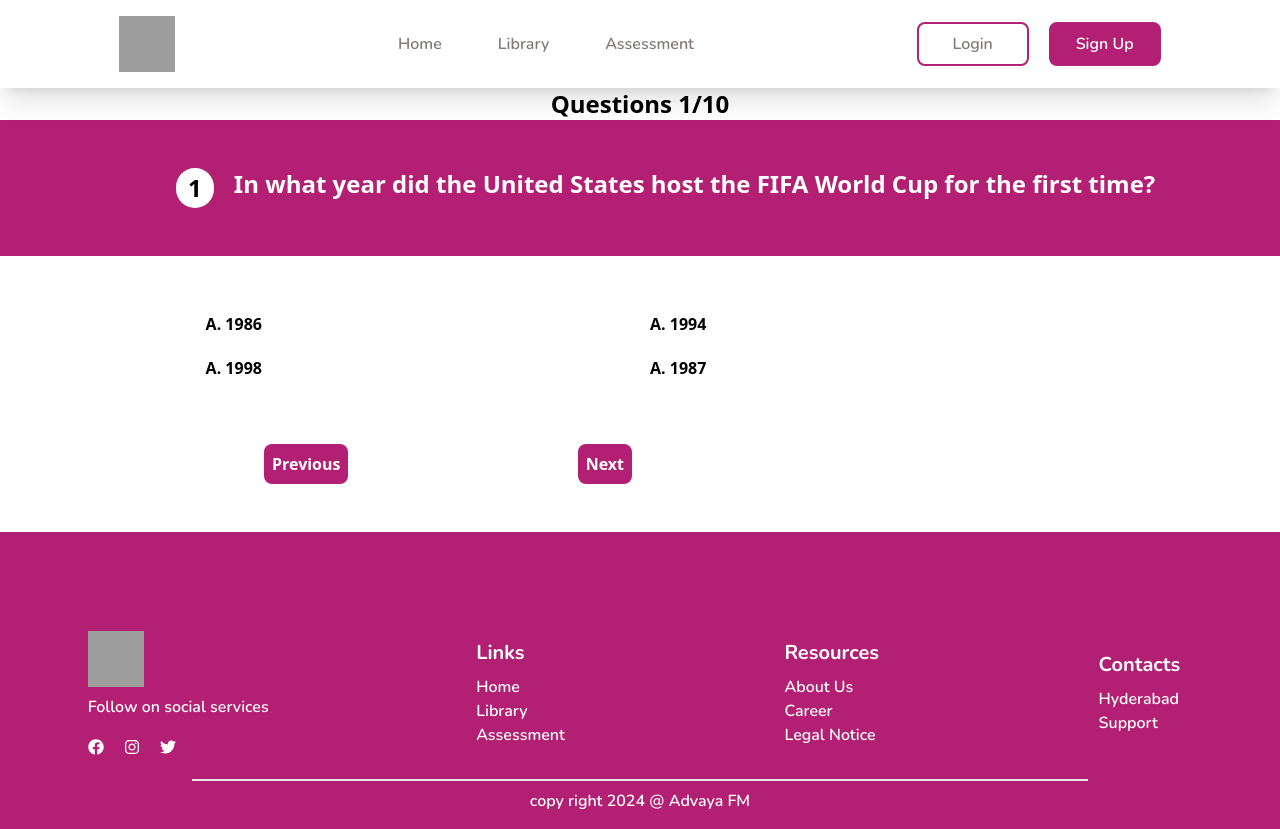
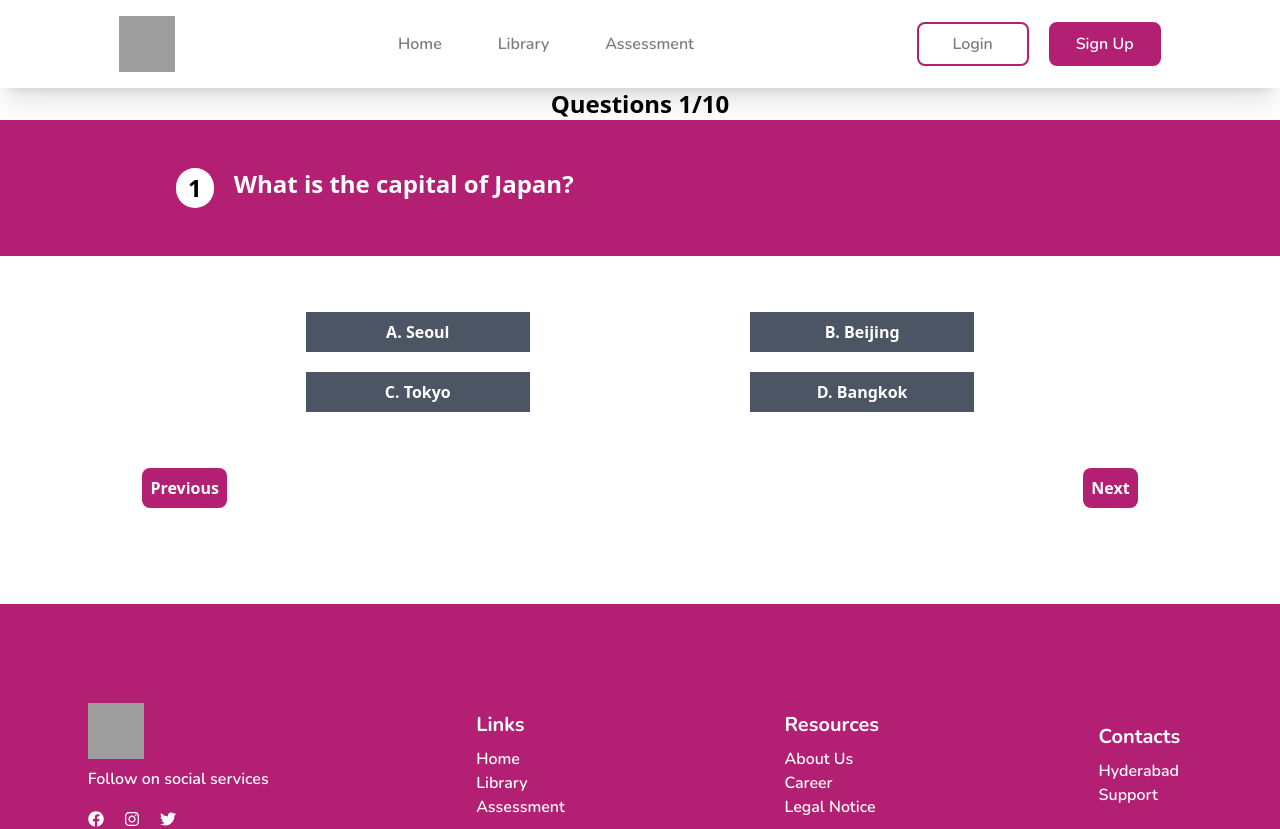
Before and after one commit to My-apps-development/lms_website_frontend, a React (Vite) app: page /assessment/quiz in a window 1280 px wide. Shown: the top 829 px of the page. Built offline with nearby package versions, Linux system fonts and the light colour scheme; grey boxes are pictures that could not be loaded.

Commit message:
quizadded

```diff
--- a/src/Pages/Assessment/StartQuiz.jsx
+++ b/src/Pages/Assessment/StartQuiz.jsx
@@ -1,8 +1,23 @@
+import { useState } from "react"
 import Footer from "../../Components/Footer/Footer"
 import Header from "../../Components/Header/Header"
+import Quiz from "./quiz.json"
 
 
 const StartQuiz = () => {
+
+    const [currentQuestion, setCurrentQuestion] = useState(0)
+
+    const previousQuestion = () => {
+
+        setCurrentQuestion((prev) => Math.max(prev - 1, 0));
+    }
+
+    const nextQuestion = () => {
+        setCurrentQuestion((next) => next + 1)
+    }
+
+    const currentQuizNumber = Quiz.Quiz[currentQuestion]
     return (
         <div>
             <Header />
@@ -14,27 +29,29 @@ const StartQuiz = () => {
                     <div className="bg-[#B32073] p-2">
                         <div className="flex gap-5 p-10  text-2xl text-white ml-32">
                             <div className="w-10 h-10 rounded-full bg-white flex justify-center items-center">
-                                <p className="text-black">1</p>
+                                <p className="text-black">{currentQuizNumber.id}</p>
                             </div>
                             <div className="w-full flex flex-wrap">
-                                <h4>In what year did the United States host the FIFA World Cup for the first time?</h4>
+                                <h4>{currentQuizNumber.question}</h4>
                             </div>
                         </div>
                     </div>
-                    <div className="w-full flex justify-center items-center my-10 p-2">
-                        <div className="grid grid-cols-2 w-[70%] p-2 gap-5">
-                            <p>A. 1986</p>
-                            <p>A. 1994</p>
-                            <p>A. 1998</p>
-                            <p>A. 1987</p>
+                    <div className="w-full flex justify-center items-center my-10 p-2 flex-col">
+                        <div className="grid grid-cols-2 w-[70%] p-2 gap-5 place-items-center">
+                            <p className="bg-gray-600 w-56 py-2 px-5 text-center text-white">A. {currentQuizNumber.option_A}</p>
+                            <p className="bg-gray-600 w-56 py-2 px-5 text-center text-white">B. {currentQuizNumber.option_B}</p>
+                            <p className="bg-gray-600 w-56 py-2 px-5 text-center text-white">C. {currentQuizNumber.option_C}</p>
+                            <p className="bg-gray-600 w-56 py-2 px-5 text-center text-white">D. {currentQuizNumber.option_D}</p>
+                        </div>
+
+                        <div className="w-[80%] my-10 p-2">
+                            <div className="flex justify-between items-center gap-10">
+                                <button className="p-2 bg-[#B32073] text-white rounded-lg  hover:bg-inherit hover:border-[#B32073] hover:border-2 hover:text-[#B32073] disabled:bg-gray-600" onClick={previousQuestion} disabled = {currentQuizNumber == 1}>Previous</button>
+                                <button className="p-2 bg-[#B32073] text-white rounded-lg  hover:bg-inherit hover:border-[#B32073] hover:border-2 hover:text-[#B32073] disabled:bg-gray-600" onClick={nextQuestion} disabled={currentQuizNumber == Quiz.Quiz.length - 1}>Next</button>
+                            </div>
                         </div>
                     </div>
-                    <div className="w-[30%] mx-64  my-10 p-2">
-                        <div className="flex justify-between items-center gap-10">
-                            <button className="p-2 bg-[#B32073] text-white rounded-lg  hover:bg-inherit hover:border-[#B32073] hover:border-2 hover:text-[#B32073]">Previous</button>
-                            <button className="p-2 bg-[#B32073] text-white rounded-lg  hover:bg-inherit hover:border-[#B32073] hover:border-2 hover:text-[#B32073]">Next</button>
-                        </div>
-                    </div>
+
                 </div>
             </div>
             <Footer />
--- /dev/null
+++ b/src/Pages/Assessment/quiz.json
@@ -0,0 +1,40 @@
+{
+    "Quiz": [
+        {
+            "id": 1,
+            "question": "What is the capital of Japan?",
+            "option_A": "Seoul",
+            "option_B": "Beijing",
+            "option_C": "Tokyo",
+            "option_D": "Bangkok",
+            "correct_answer":"Tokyo"
+        },
+        {
+            "id": 2,
+            "question": "Which planet is known as the Red Planet?",
+            "option_A": "Earth",
+            "option_B": "Mars",
+            "option_C": "Venus",
+            "option_D": "Jupiter",
+            "correct_answer":"Mars"
+        },
+        {
+            "id": 3,
+            "question": "Who wrote the play 'Romeo and Juliet'?",
+            "option_A": "William Shakespeare",
+            "option_B": "Charles Dickens",
+            "option_C": "Jane Austen",
+            "option_D": "Leo Tolstoy",
+            "correct_answer":"William Shakespeare"
+        },
+        {
+            "id": 4,
+            "question": "What is the largest mammal on Earth?",
+            "option_A": "Elephant",
+            "option_B": "Blue Whale",
+            "option_C": "Giraffe",
+            "option_D": "Hippopotamus",
+            "correct_answer":"Blue Whale"
+        }
+    ]
+}
--- a/src/Utils/AxiosSetup.jsx
+++ b/src/Utils/AxiosSetup.jsx
@@ -0,0 +1,18 @@
+import axios from "axios"
+
+export const BASE_URL = "https://myappsdevelopment.co.in"
+
+
+
+const userToken = JSON.parse(localStorage.getItem("token"));
+console.log('AXIOS TOKEN', userToken)
+
+
+export const axiosInstance = axios.create({
+    baseURL: BASE_URL,
+    headers: {
+        Authorization: userToken ? `Bearer ${userToken}` : null,
+
+
+    }
+})
--- a/src/Utils/ProtectedWrapper.jsx
+++ b/src/Utils/ProtectedWrapper.jsx
@@ -0,0 +1,19 @@
+
+import { Navigate, useLocation } from "react-router-dom";
+
+
+// eslint-disable-next-line react/prop-types
+function ProtectedWrapper({ children }) {
+  const token = localStorage.getItem("token");
+  const location = useLocation();
+console.log(token)
+  return token ? (
+    <div>
+        {children}
+    </div>
+  ) : (
+    <Navigate to="/login" replace state={{ path: location.pathname }} />
+  );
+}
+
+export default ProtectedWrapper;
```
